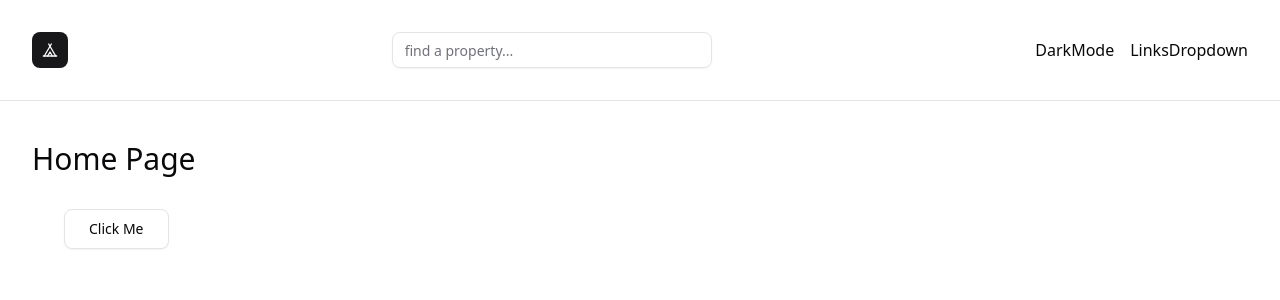
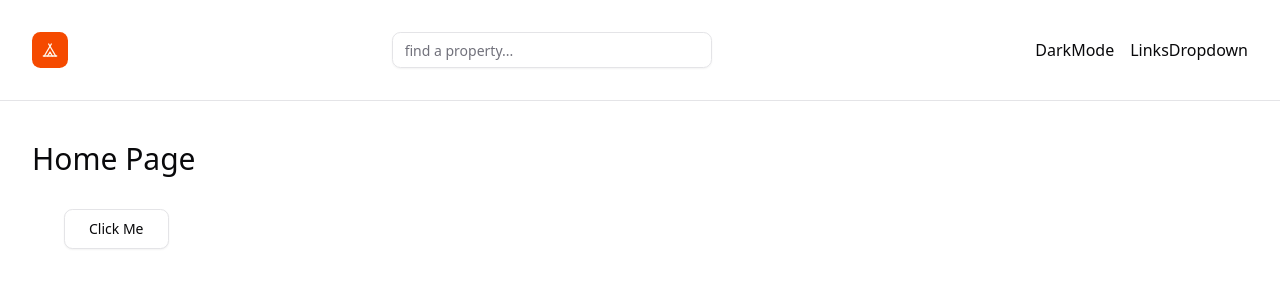
Before and after one commit to smyhk/airbnbclone, a Next.js app: page / in a window 1280 px wide. Shown: the top 300 px of the page. Built offline with nearby package versions, Linux system fonts and the light colour scheme.

Commit message:
Change to 'orange' theme

```diff
--- a/app/globals.css
+++ b/app/globals.css
@@ -45,15 +45,15 @@
 }
 
 :root {
-  --radius: 0.625rem;
+  --radius: 0.65rem;
   --background: oklch(1 0 0);
   --foreground: oklch(0.141 0.005 285.823);
   --card: oklch(1 0 0);
   --card-foreground: oklch(0.141 0.005 285.823);
   --popover: oklch(1 0 0);
   --popover-foreground: oklch(0.141 0.005 285.823);
-  --primary: oklch(0.21 0.006 285.885);
-  --primary-foreground: oklch(0.985 0 0);
+  --primary: oklch(0.646 0.222 41.116);
+  --primary-foreground: oklch(0.98 0.016 73.684);
   --secondary: oklch(0.967 0.001 286.375);
   --secondary-foreground: oklch(0.21 0.006 285.885);
   --muted: oklch(0.967 0.001 286.375);
@@ -63,20 +63,20 @@
   --destructive: oklch(0.577 0.245 27.325);
   --border: oklch(0.92 0.004 286.32);
   --input: oklch(0.92 0.004 286.32);
-  --ring: oklch(0.705 0.015 286.067);
-  --chart-1: oklch(0.646 0.222 41.116);
-  --chart-2: oklch(0.6 0.118 184.704);
-  --chart-3: oklch(0.398 0.07 227.392);
-  --chart-4: oklch(0.828 0.189 84.429);
-  --chart-5: oklch(0.769 0.188 70.08);
+  --ring: oklch(0.75 0.183 55.934);
+  --chart-1: oklch(0.837 0.128 66.29);
+  --chart-2: oklch(0.705 0.213 47.604);
+  --chart-3: oklch(0.646 0.222 41.116);
+  --chart-4: oklch(0.553 0.195 38.402);
+  --chart-5: oklch(0.47 0.157 37.304);
   --sidebar: oklch(0.985 0 0);
   --sidebar-foreground: oklch(0.141 0.005 285.823);
-  --sidebar-primary: oklch(0.21 0.006 285.885);
-  --sidebar-primary-foreground: oklch(0.985 0 0);
+  --sidebar-primary: oklch(0.646 0.222 41.116);
+  --sidebar-primary-foreground: oklch(0.98 0.016 73.684);
   --sidebar-accent: oklch(0.967 0.001 286.375);
   --sidebar-accent-foreground: oklch(0.21 0.006 285.885);
   --sidebar-border: oklch(0.92 0.004 286.32);
-  --sidebar-ring: oklch(0.705 0.015 286.067);
+  --sidebar-ring: oklch(0.75 0.183 55.934);
 }
 
 .dark {
@@ -86,8 +86,8 @@
   --card-foreground: oklch(0.985 0 0);
   --popover: oklch(0.21 0.006 285.885);
   --popover-foreground: oklch(0.985 0 0);
-  --primary: oklch(0.92 0.004 286.32);
-  --primary-foreground: oklch(0.21 0.006 285.885);
+  --primary: oklch(0.705 0.213 47.604);
+  --primary-foreground: oklch(0.98 0.016 73.684);
   --secondary: oklch(0.274 0.006 286.033);
   --secondary-foreground: oklch(0.985 0 0);
   --muted: oklch(0.274 0.006 286.033);
@@ -97,20 +97,20 @@
   --destructive: oklch(0.704 0.191 22.216);
   --border: oklch(1 0 0 / 10%);
   --input: oklch(1 0 0 / 15%);
-  --ring: oklch(0.552 0.016 285.938);
-  --chart-1: oklch(0.488 0.243 264.376);
-  --chart-2: oklch(0.696 0.17 162.48);
-  --chart-3: oklch(0.769 0.188 70.08);
-  --chart-4: oklch(0.627 0.265 303.9);
-  --chart-5: oklch(0.645 0.246 16.439);
+  --ring: oklch(0.408 0.123 38.172);
+  --chart-1: oklch(0.837 0.128 66.29);
+  --chart-2: oklch(0.705 0.213 47.604);
+  --chart-3: oklch(0.646 0.222 41.116);
+  --chart-4: oklch(0.553 0.195 38.402);
+  --chart-5: oklch(0.47 0.157 37.304);
   --sidebar: oklch(0.21 0.006 285.885);
   --sidebar-foreground: oklch(0.985 0 0);
-  --sidebar-primary: oklch(0.488 0.243 264.376);
-  --sidebar-primary-foreground: oklch(0.985 0 0);
+  --sidebar-primary: oklch(0.705 0.213 47.604);
+  --sidebar-primary-foreground: oklch(0.98 0.016 73.684);
   --sidebar-accent: oklch(0.274 0.006 286.033);
   --sidebar-accent-foreground: oklch(0.985 0 0);
   --sidebar-border: oklch(1 0 0 / 10%);
-  --sidebar-ring: oklch(0.552 0.016 285.938);
+  --sidebar-ring: oklch(0.408 0.123 38.172);
 }
 
 @layer components {
```
